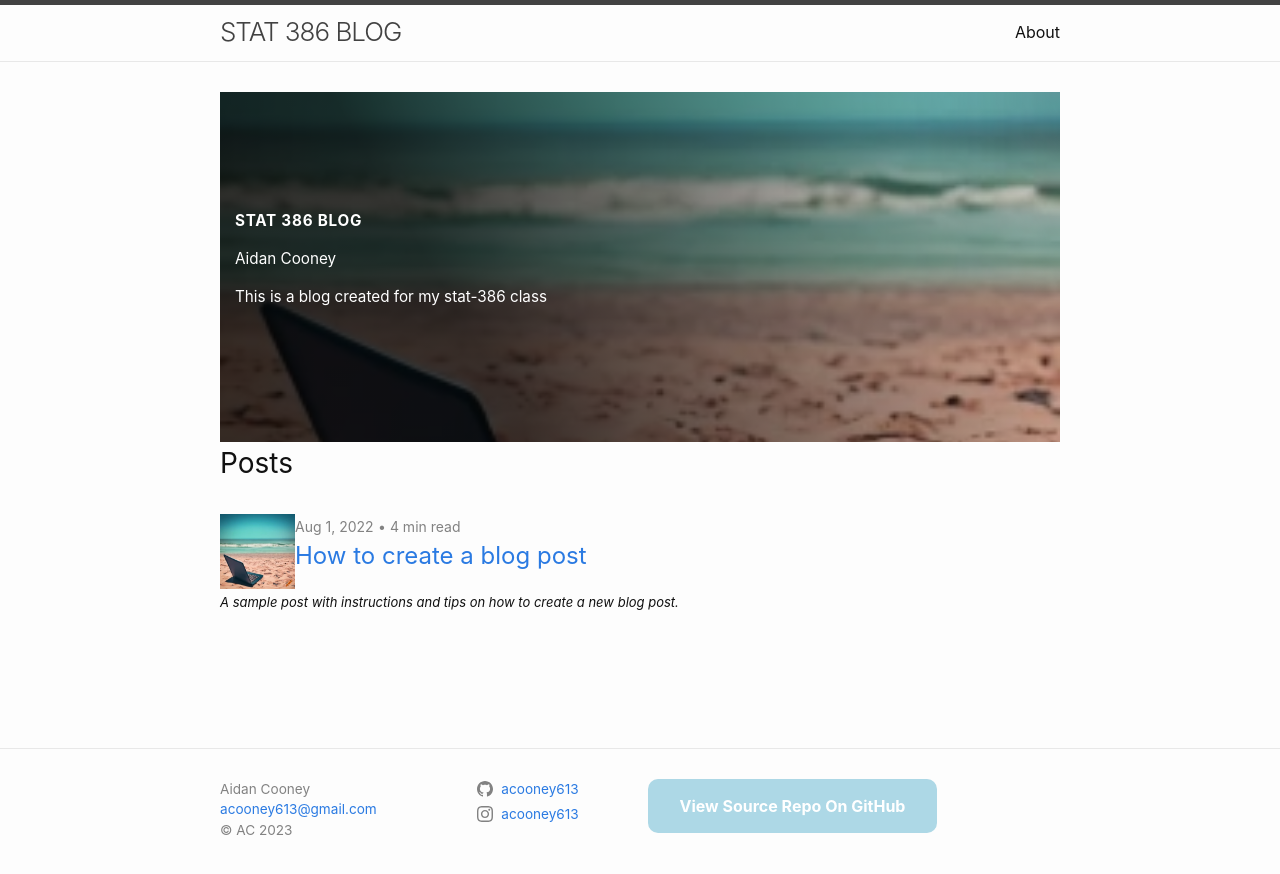
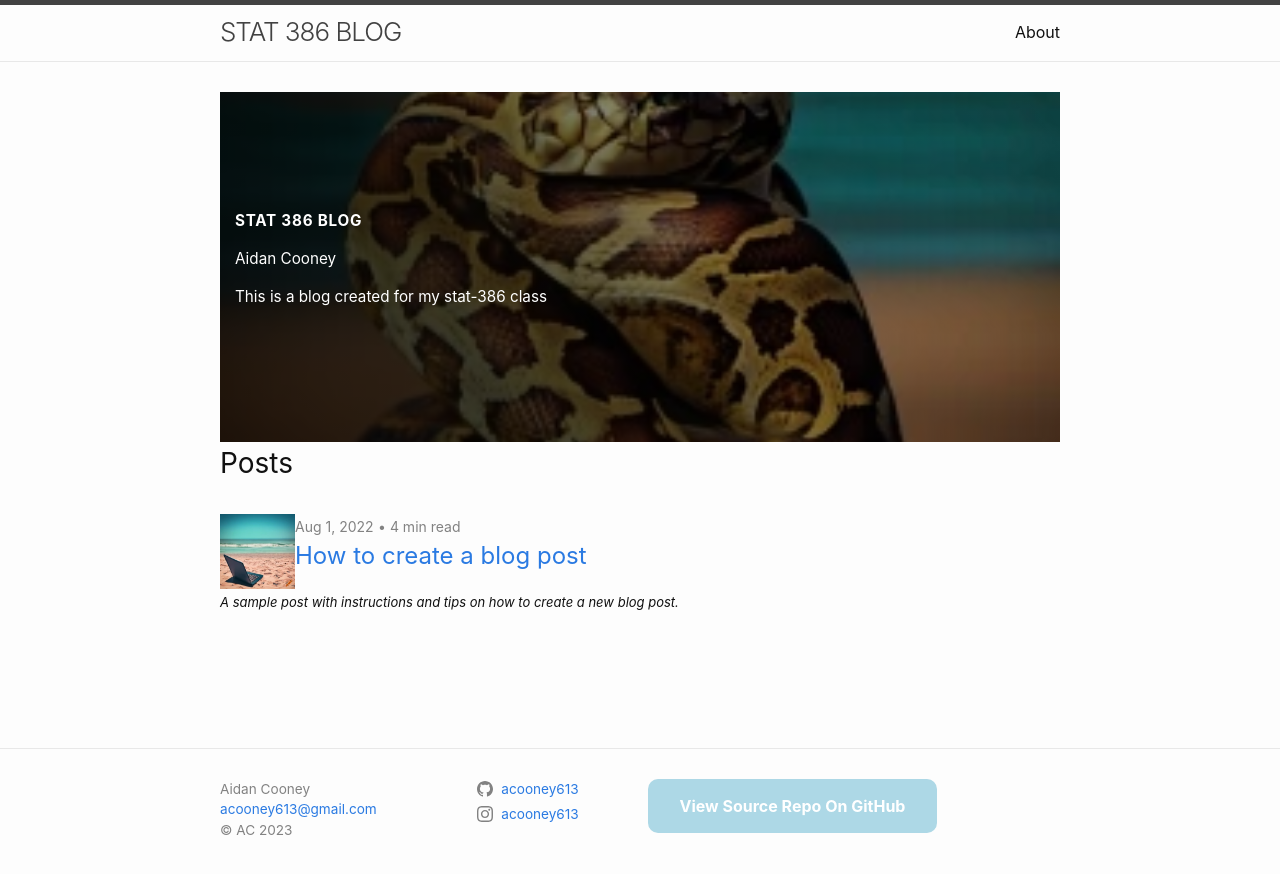
Before and after one commit to acooney613/acooney613.github.io, a Jekyll site: the page built from index.markdown, in a window 1280 px wide. Shown: the top 874 px of the page. Built offline with Jekyll 4.4.1, drawn with Linux system fonts in a browser that asks for light colours.

Commit message:
Update _config.yml

```diff
--- a/_config.yml
+++ b/_config.yml
@@ -23,7 +23,7 @@ email: acooney613@gmail.com
 description: "This is a blog created for my stat-386 class"
 baseurl:
 url: "https://acooney613.github.io"
-image: "/assets/images/craiyon_223723_laptop_on_a_beach.png"
+image: "/assets/images/python_on_a_beach.png"
 author: Aidan Cooney
 copyright: AC # Your initials or what you want the copyright to be.  Leave empty for no copyright
 footer_description:
```
